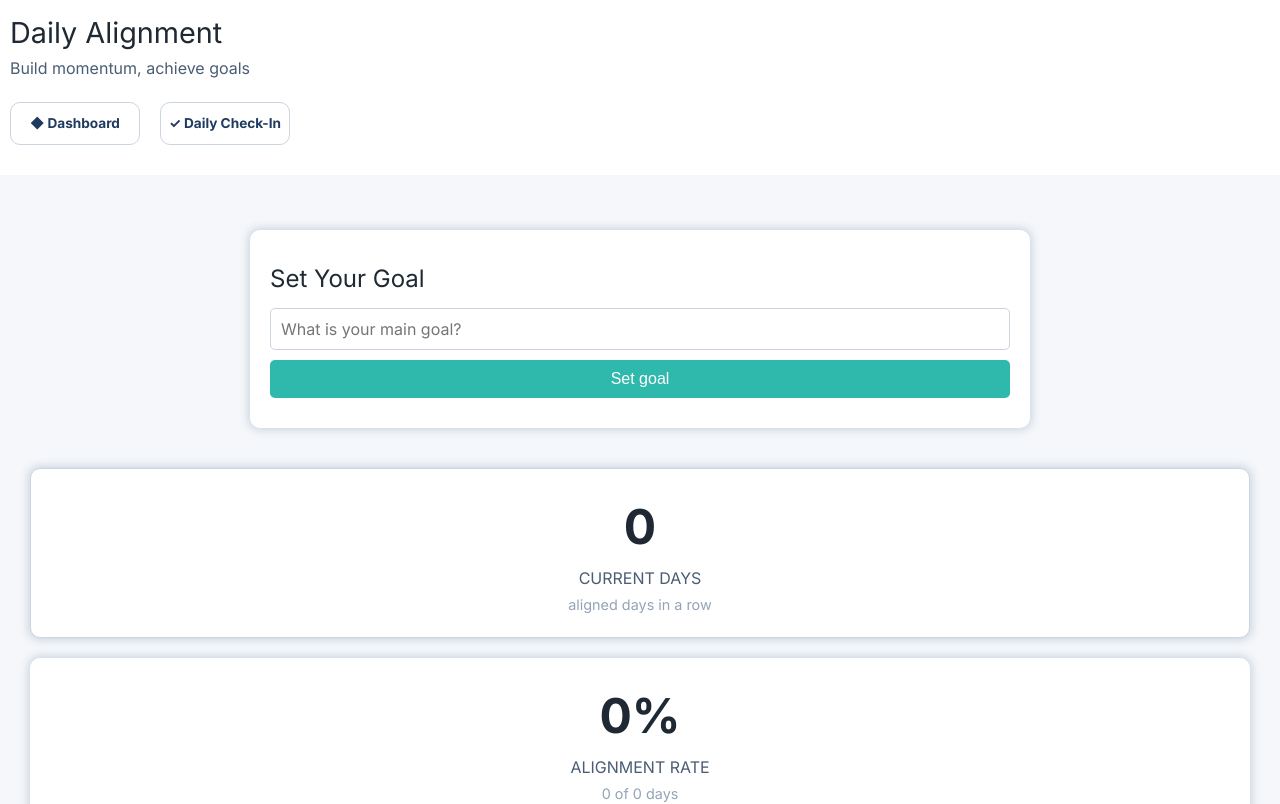
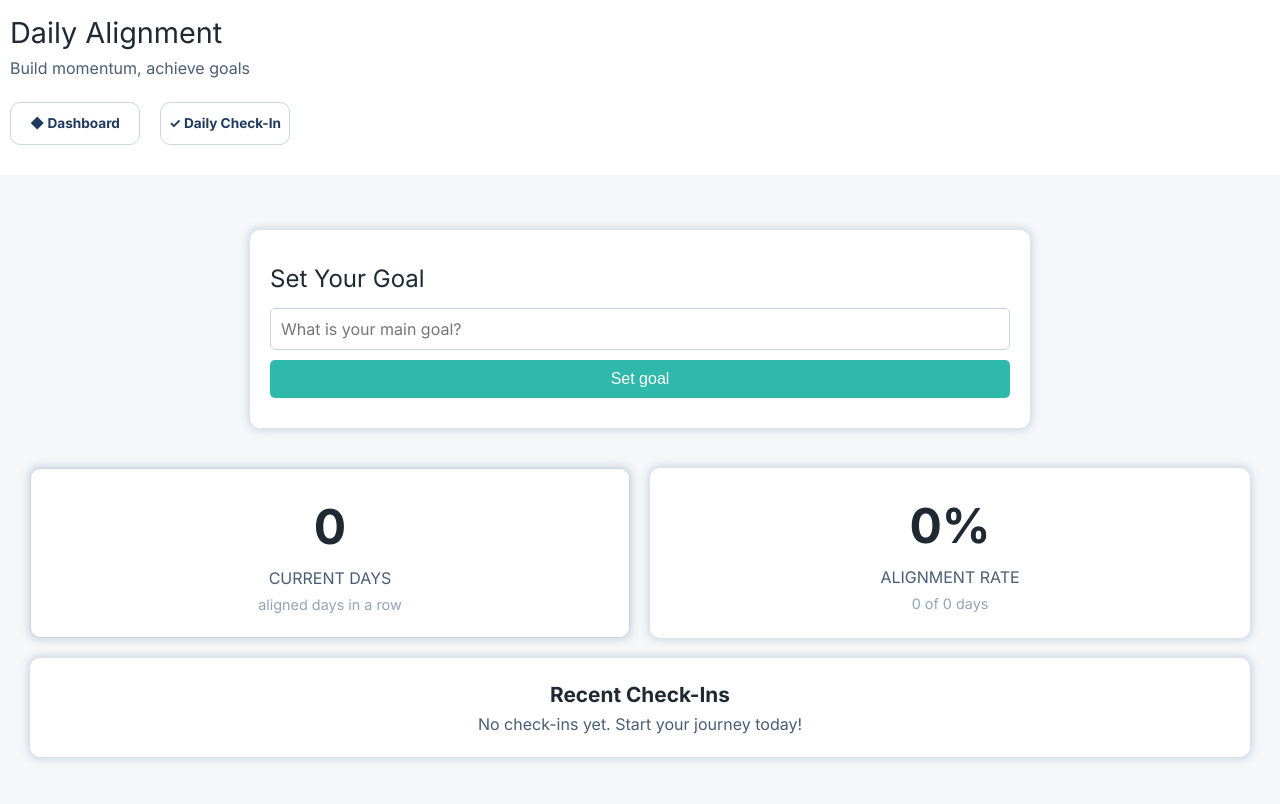
Before and after one commit to 4wiafe/daily-alignment, a React (Vite) app in the folder daily-alignment-app/: page /dashboard in a window 1280 px wide. Shown: the top 804 px of the page. Built offline with nearby package versions, Linux system fonts and the light colour scheme; a web font is replaced by a local one.

Commit message:
Make the dashboard responsive

```diff
--- a/daily-alignment-app/src/components/Dashboard/Dashboard.css
+++ b/daily-alignment-app/src/components/Dashboard/Dashboard.css
@@ -129,6 +129,7 @@
   margin: 20px auto;
   display: grid;
   gap: 20px;
+  grid-template-columns: repeat(auto-fit, minmax(250px, 1fr));
 }
 
 .bento div {
@@ -160,3 +161,15 @@
   color: var(--text);
   font-size: 1.3rem;
 }
+
+@media screen and (min-width: 580px) {
+  .recent-checkins {
+    grid-column: span 2;
+  }
+}
+
+@media screen and (min-width: 1120px) {
+  .bento {
+    grid-template-columns: repeat(2, 1fr);
+  }
+}
```
